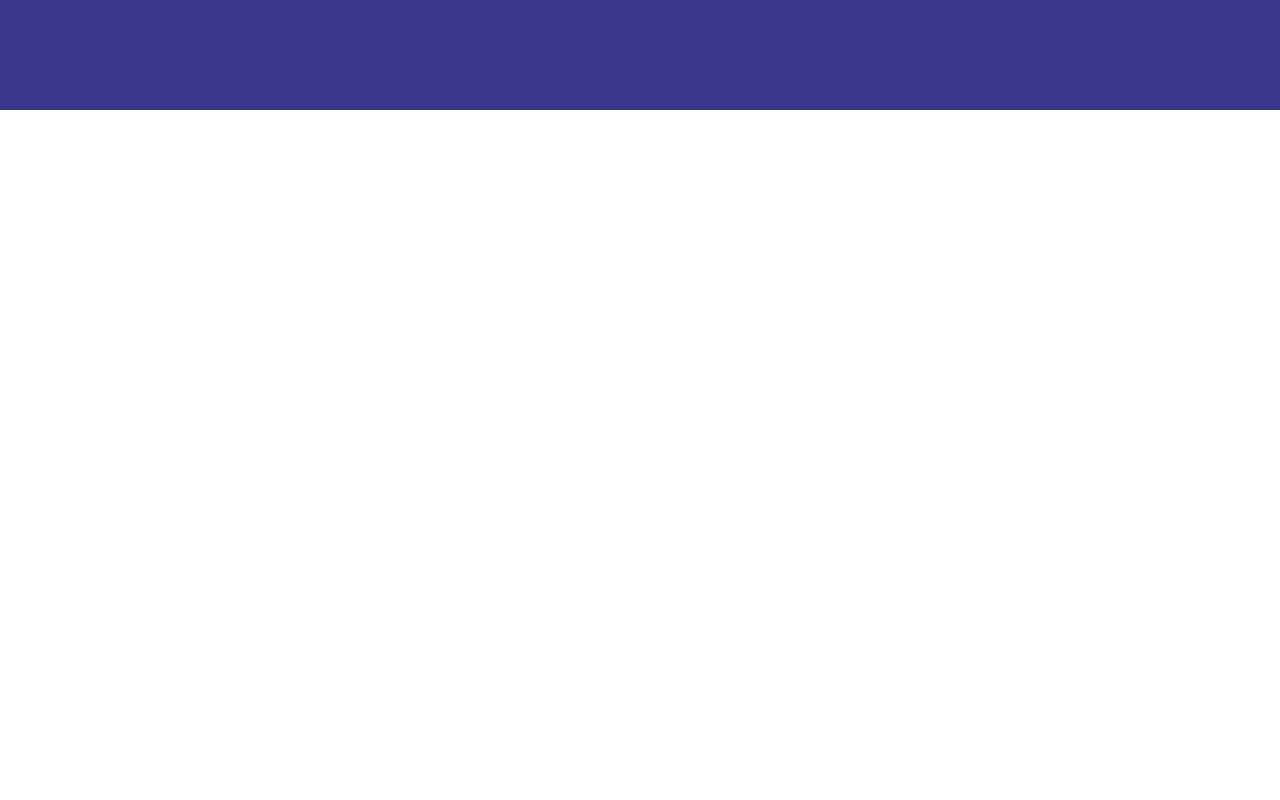
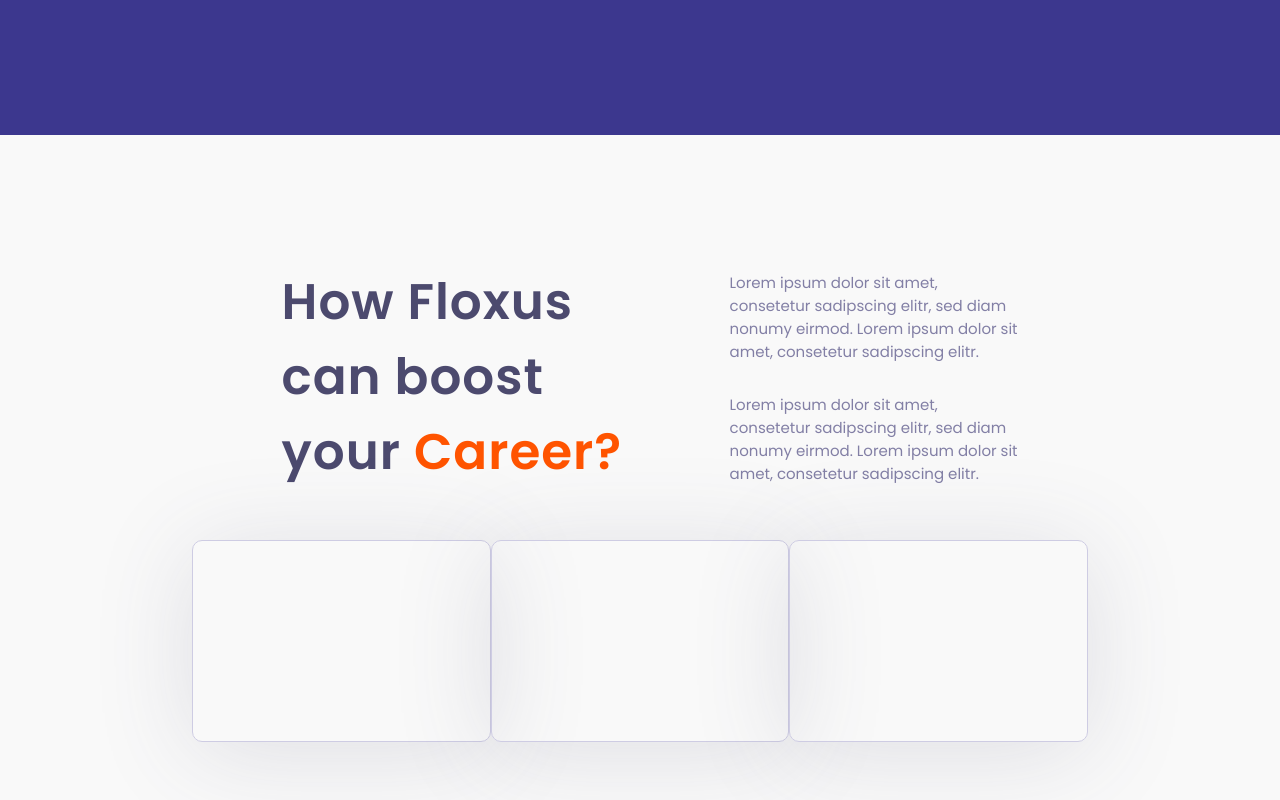
Before and after one commit to divyashasinha23/Floxus_website, a React (Create React App) app in the folder frontend/: page / in a window 1280 px wide. Shown: the part 1886-2686 px from the top of the page. Before the commit the page ends 2116 px from the top, so only its background shows below. Built offline with nearby package versions, Linux system fonts and the light colour scheme.

Commit message:
floxus feature added

```diff
--- a/frontend/src/App.js
+++ b/frontend/src/App.js
@@ -2,7 +2,8 @@
 import CertificationSection from './components/CertificationSection/CertificationSection';
 import CourseSection from './components/CourseSection/CourseSection';
 import HeroSection from './components/HeroSection/HeroSection';
-import {BrowserRouter as Router, Switch, Route} from 'react-router-dom';
+import { BrowserRouter as Router, Switch, Route } from 'react-router-dom';
+import Floxusfeature from './components/FloxusUSP/Floxusfeature';
 
 function App() {
   return (
@@ -13,12 +14,12 @@
             <HeroSection />
             <CourseSection />
             <CampusSection />
+            <Floxusfeature />
           </Route>
           <Route path="/course">
             <CertificationSection />
           </Route>
         </Switch>
-
       </div>
     </Router>
   );
--- a/frontend/src/components/CourseSection/CourseSection.js
+++ b/frontend/src/components/CourseSection/CourseSection.js
@@ -9,6 +9,7 @@
   background-color: #f9f9f9;
   justify-content: center;
   align-items: center;
+  margin-top: 25px;
 `;
 
 const CourseHeadingContainer = styled.div`
--- /dev/null
+++ b/frontend/src/components/FloxusUSP/Floxusfeature.js
@@ -0,0 +1,118 @@
+import React from 'react';
+import styled from '@emotion/styled';
+
+const FloxusFeatureLayout = styled.div`
+  display: flex;
+  width: 100%;
+  height: 100vh;
+  justify-content: center;
+  align-items: center;
+`;
+
+const FloxusFeatureWrapper = styled.div`
+  display: flex;
+  flex-direction: column;
+  width: 70%;
+  height: 80vh;
+`;
+
+const FloxusFeatureDescription = styled.div`
+  display: flex;
+  width: 100%;
+  flex-basis: 50%;
+`;
+
+const FloxusFeatureDescriptionLeft = styled.div`
+  display: flex;
+  flex-basis: 50%;
+  justify-content: center;
+  align-items: center;
+  ${'' /* background-color: black; */}
+`;
+
+const FloxusFeatureDescriptionRight = styled.div`
+  display: flex;
+  flex-direction: column;
+  flex-basis: 50%;
+  justify-content: center;
+  align-items: center;
+  ${'' /* background-color: black; */}
+`;
+
+const Heading = styled.p`
+  font-size: 50px;
+  color: #4c4a6e;
+  font-weight: 600;
+  padding-left: 20%;
+  letter-spacing: 1px;
+  ${'' /* padding-right: 16%; */}
+`;
+
+const FloxusFeatureContainer = styled.div`
+  display: flex;
+  width: 100%;
+  flex-basis: 50%;
+  justify-content: space-around;
+`;
+
+const FloxusFeatureCard = styled.div`
+  display: flex;
+  width: 300px;
+  height: 200px;
+  border: 1.5px solid #cecce3;
+  border-radius: 10px;
+  box-shadow: 0px 10px 99px #4c4a6e26;
+`;
+
+const Floxusfeature = () => {
+  return (
+    <>
+      <FloxusFeatureLayout>
+        <FloxusFeatureWrapper>
+          <FloxusFeatureDescription>
+            <FloxusFeatureDescriptionLeft>
+              <Heading>
+                How Floxus can boost your{' '}
+                <span style={{ color: '#FF5400' }}>Career?</span>
+              </Heading>
+            </FloxusFeatureDescriptionLeft>
+            <FloxusFeatureDescriptionRight>
+              <p
+                style={{
+                  color: '#827FA5',
+                  paddingRight: '15%',
+                  paddingLeft: '20%',
+                  fontSize: '15px',
+                }}
+              >
+                Lorem ipsum dolor sit amet, consetetur sadipscing elitr, sed
+                diam nonumy eirmod. Lorem ipsum dolor sit amet, consetetur
+                sadipscing elitr.
+              </p>
+
+              <p
+                style={{
+                  color: '#827FA5',
+                  paddingRight: '15%',
+                  paddingLeft: '20%',
+                  fontSize: '15px',
+                }}
+              >
+                Lorem ipsum dolor sit amet, consetetur sadipscing elitr, sed
+                diam nonumy eirmod. Lorem ipsum dolor sit amet, consetetur
+                sadipscing elitr.
+              </p>
+            </FloxusFeatureDescriptionRight>
+          </FloxusFeatureDescription>
+          <FloxusFeatureContainer>
+            <FloxusFeatureCard></FloxusFeatureCard>
+            <FloxusFeatureCard></FloxusFeatureCard>
+            <FloxusFeatureCard></FloxusFeatureCard>
+          </FloxusFeatureContainer>
+        </FloxusFeatureWrapper>
+      </FloxusFeatureLayout>
+    </>
+  );
+};
+
+export default Floxusfeature;
--- a/frontend/src/index.css
+++ b/frontend/src/index.css
@@ -5,6 +5,7 @@
   font-family: 'Poppins', sans-serif;
   -webkit-font-smoothing: antialiased;
   -moz-osx-font-smoothing: grayscale;
+  background-color: #f9f9f9;
 }
 
 code {
```
Lines whose indentation alone changed are shown as unchanged.
